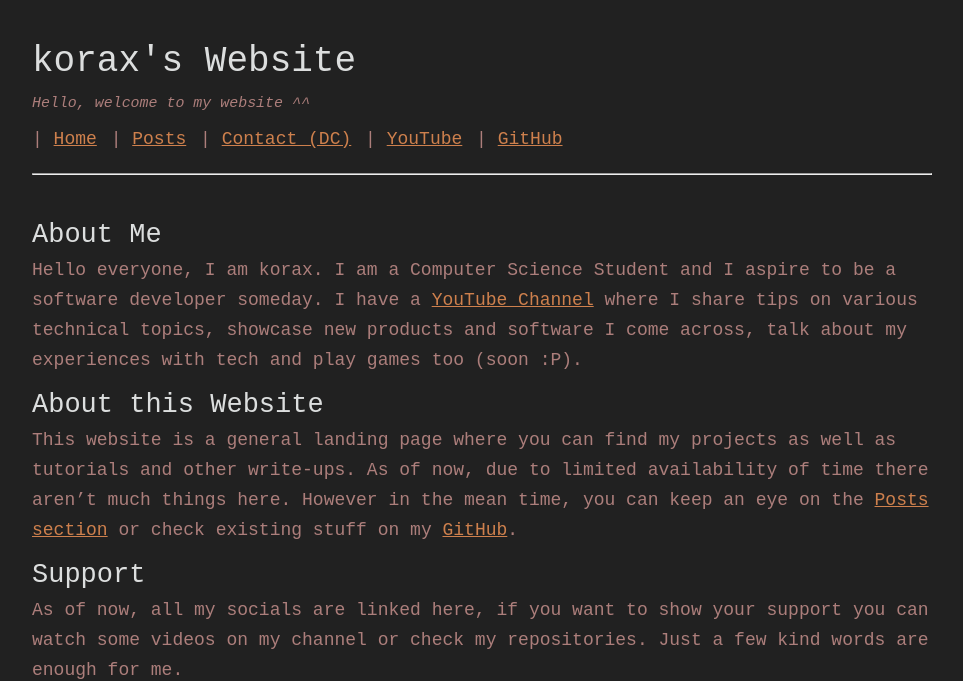
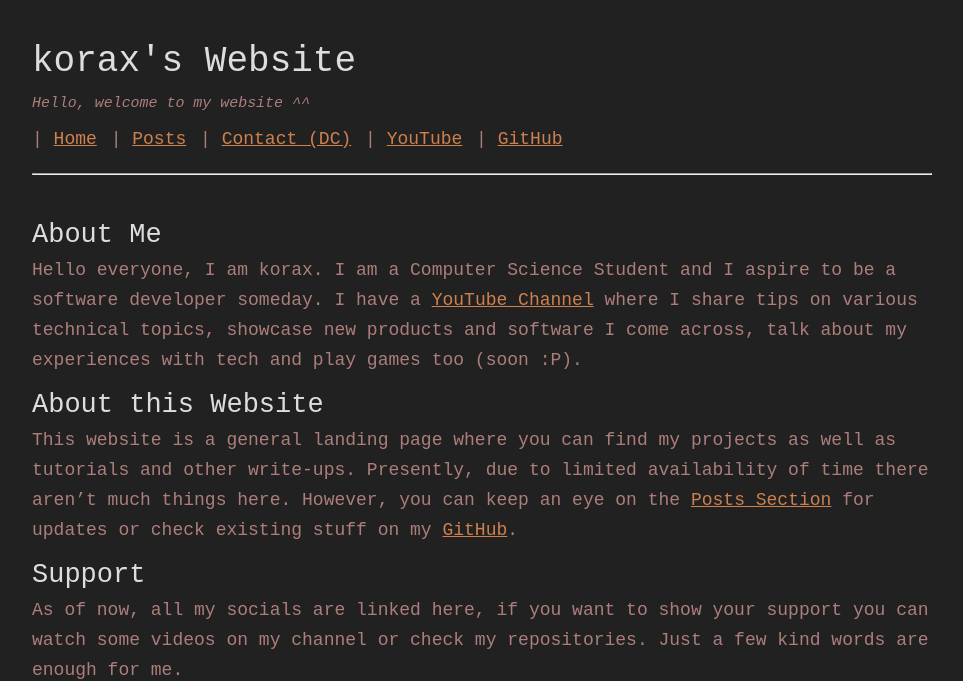
Before and after one commit to koraxial/koraxial.github.io, a Jekyll site: the page built from index.md, in a window 1280 px wide, cut to the strip 0-681 px from the top of the page. Shown: the whole strip, without its empty margins (158-1121 px from the left). Built offline with Jekyll 4.4.1, drawn with Linux system fonts in a browser that asks for light colours.

Commit message:
Update index.md

```diff
--- a/index.md
+++ b/index.md
@@ -8,8 +8,8 @@ Hello everyone, I am korax. I am a Computer Science Student and I aspire to be a
 I have a <a href="https://www.youtube.com/@_korax_">YouTube Channel</a> where I share tips on various technical topics, showcase new products and software I come across, talk about my experiences with tech and play games too (soon :P).
 
 ## About this Website
-This website is a general landing page where you can find my projects as well as tutorials and other write-ups. As of now, due to limited availability of time there aren't much things here.
-However in the mean time, you can keep an eye on the <a href="/posts/">Posts section</a> or check existing stuff on my <a href="https://github.com/koraxial">GitHub</a>.
+This website is a general landing page where you can find my projects as well as tutorials and other write-ups. Presently, due to limited availability of time there aren't much things here.
+However, you can keep an eye on the <a href="/posts/">Posts Section</a> for updates or check existing stuff on my <a href="https://github.com/koraxial">GitHub</a>.
 
 ## Support
 As of now, all my socials are linked here, if you want to show your support you can watch some videos on my channel or check my repositories.
```
